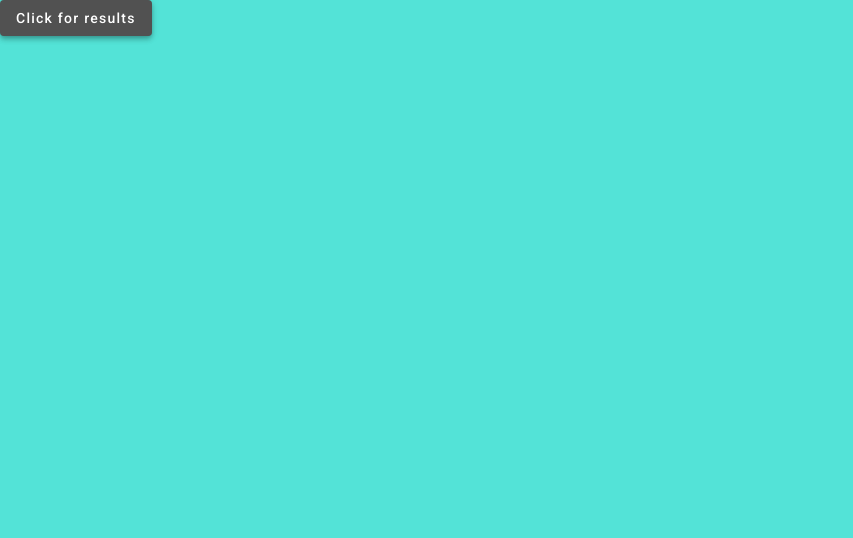
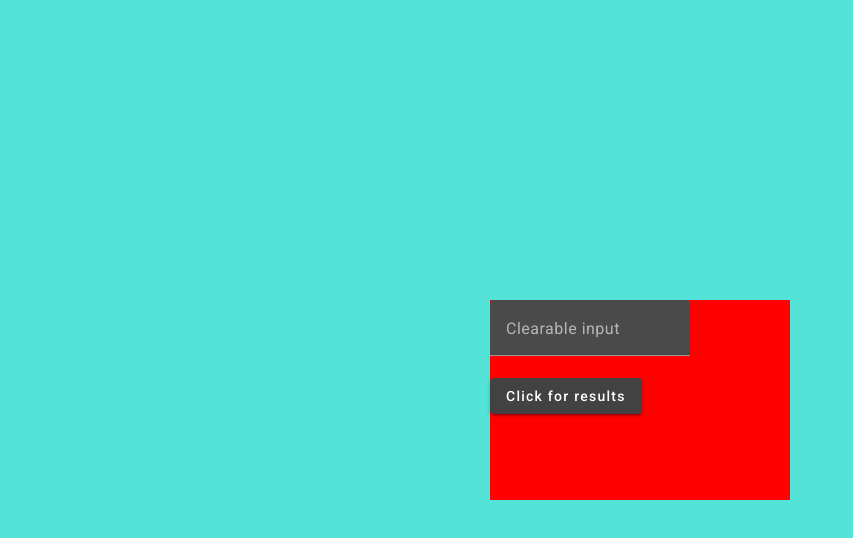
Before and after one commit to sbaby3/monty-hall-ui, an Angular app: page / in a window 1280 px wide. Shown: the top 538 px of the page, without its empty margins (0-853 px from the left). Built offline with nearby package versions, Linux system fonts and the light colour scheme.

Commit message:
Fixed Services API

```diff
--- a/angular.json
+++ b/angular.json
@@ -59,6 +59,9 @@
         },
         "serve": {
           "builder": "@angular-devkit/build-angular:dev-server",
+          "options": {
+            "proxyConfig": "src/proxy.conf.json"
+          },
           "configurations": {
             "production": {
               "browserTarget": "monty-hall-ui:build:production"
--- a/package.json
+++ b/package.json
@@ -3,7 +3,7 @@
   "version": "0.0.0",
   "scripts": {
     "ng": "ng",
-    "start": "ng serve",
+    "start": "ng serve -o",
     "build": "ng build",
     "watch": "ng build --watch --configuration development",
     "test": "ng test"
--- a/src/app/components/main-game/main-game.component.css
+++ b/src/app/components/main-game/main-game.component.css
@@ -0,0 +1,14 @@
+.example-form-field {
+    width: 200px;
+  }
+
+.search-form {
+    position: absolute;
+    width: 300px;
+    height: 200px;
+    z-index: 15;
+    top: 50%;
+    left: 50%;
+    margin: -100px 0 0 -150px;
+    background: red;
+}
--- a/src/app/components/main-game/main-game.component.html
+++ b/src/app/components/main-game/main-game.component.html
@@ -1,3 +1,14 @@
-<div>
-    <button mat-raised-button (click)='onSubmit()'>Click for results</button>
+
+<div class="search-form">
+    <mat-form-field class="example-form-field">
+        <mat-label>Clearable input</mat-label>
+        <input matInput type="text" [(ngModel)]="value">
+        <button *ngIf="value" matSuffix mat-icon-button aria-label="Clear" (click)="value=''">
+        <mat-icon>close</mat-icon>
+        </button>
+    </mat-form-field>
+
+    <div>
+        <button mat-raised-button (click)='onSubmit()'>Click for results</button>
+    </div>
 </div>
--- a/src/app/components/main-game/main-game.component.ts
+++ b/src/app/components/main-game/main-game.component.ts
@@ -8,6 +8,8 @@ import { ResultsService } from 'src/app/services/results-service.service';
   styleUrls: ['./main-game.component.css'],
 })
 export class MainGameComponent {
+
+  value: String = '';
 
   constructor(private resultsService: ResultsService) {
     this.ngOnInit();
--- a/src/app/services/results-service.service.ts
+++ b/src/app/services/results-service.service.ts
@@ -15,7 +15,7 @@ export class ResultsService {
 
   getResults(): Observable<ResultsResponse> {
     let params = new HttpParams();
-    params.set("totalGames", '1000');
-    return this.httpClient.get<ResultsResponse>(`${this.apiUrl}/getResults`)
+    params = params.append('totalGames', 456789);
+    return this.httpClient.get<ResultsResponse>(`${this.apiUrl}/getResults`, {params: params});
   }
 }
```
Also changed, not shown: src/app/app.module.ts (+9 -2 lines).
